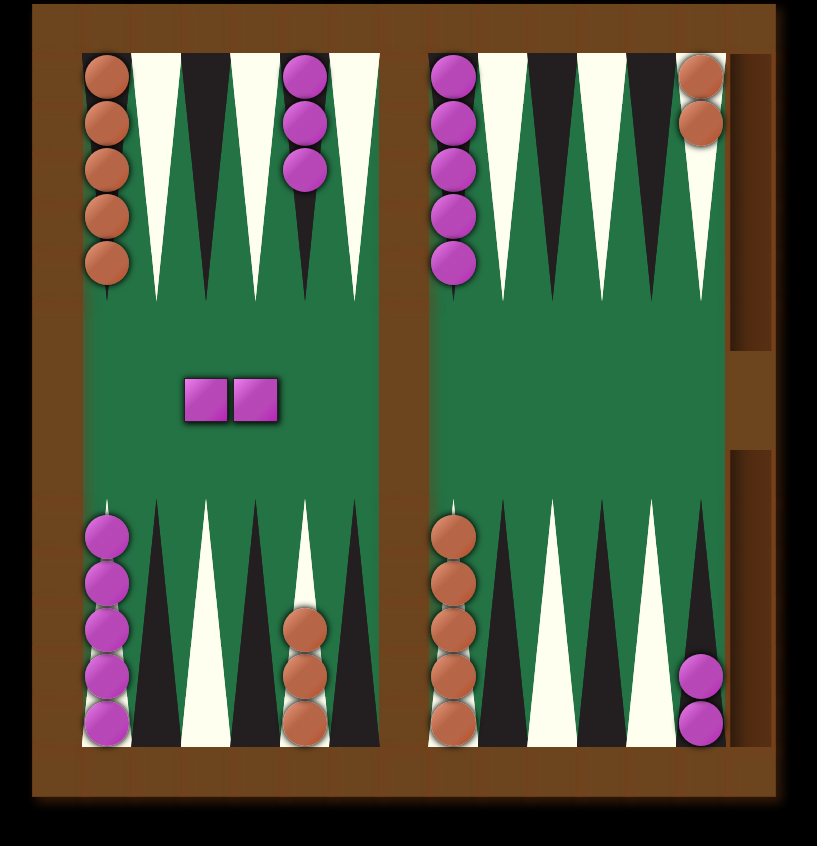
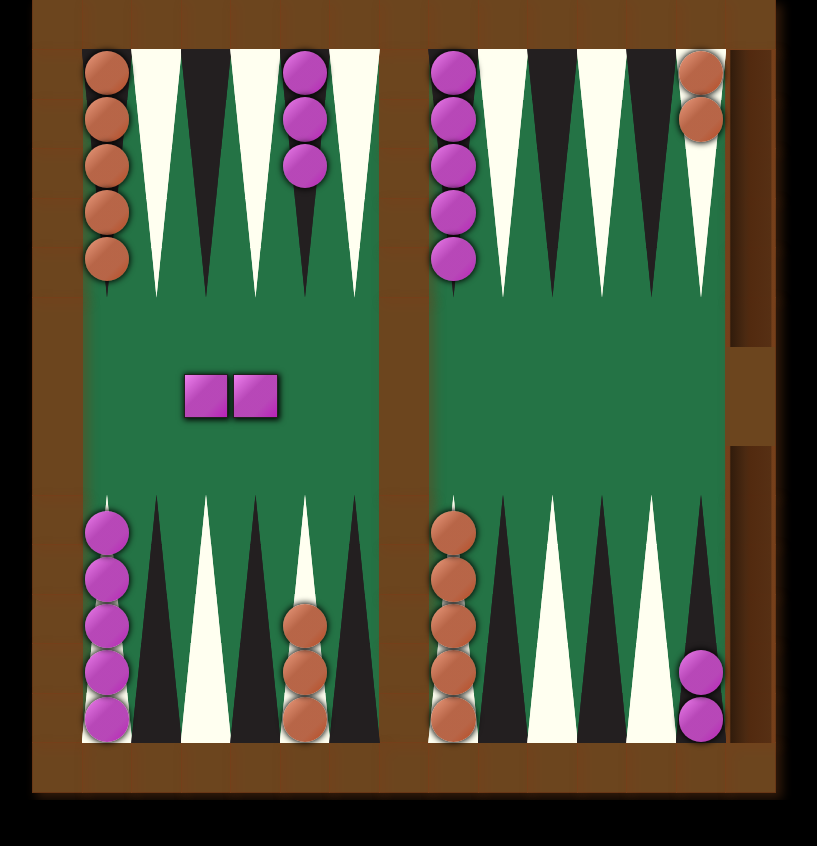
Before and after one commit to matt-gross-27/backgammon, a plain HTML site: page index.html in a window 1280 px wide. Shown: the whole page, without its empty margins (236-1053 px from the left). After the commit the page ends 800 px from the top, so only its background shows below. Drawn offline with nearby package versions, Linux system fonts and the light colour scheme; a web font is replaced by a local one.

Commit message:
update css

```diff
--- a/css/style.css
+++ b/css/style.css
@@ -23,6 +23,9 @@
 
 body {
   background-color: black;
+  display: flex;
+  flex-direction: column;
+  justify-content: space-between;
 }
 
 .square{
@@ -46,34 +49,27 @@ body {
 }
 
 #board {
-  margin: auto;
-  margin-top: max(.5vh, calc(100vh - calc(var(--unit) * (calc(12 + var(--midX)))))/2);
   background-color: var(--board);
   width: var(--boardW);
   height: var(--boardH);
   display: grid;
   grid-template-columns: repeat(15, var(--unit))  ;
   grid-template-rows: repeat(6, var(--unit)) calc(var(--unit) * var(--midX)) repeat(6, var(--unit));
+  position: absolute;
+  top: 0;
+  left: calc((100vw - var(--boardW))/2);
 }
 
 
 #points {
   position: absolute;
-  top: calc((100vh - var(--boardH))/2 + var(--unit));
-  left: calc((100vw - var(--boardW))/2);
-
+  top: var(--unit);
+  left: var(--unit);
   z-index: 99;
-
-
-  width: calc(var(--unit) * 15);
-  height: calc(var(--unit) * (calc(12 + var(--midX))));
-
   display: grid;
   grid-template-rows: repeat(2, calc(var(--unit) * 6));
   grid-template-columns: repeat(14, var(--unit));
-
   grid-row-gap: calc(var(--unit) * var(--midX) - (var(--unit) * 2));
-  padding-left: var(--unit);
 }
 
 .point {
@@ -93,6 +89,8 @@ body {
 #bounced {
   grid-row: 1 / 3;
   grid-column: 7 / 8;
+  display: flex;
+  align-items: center;
   justify-content: center;
 }
 
--- a/index.html
+++ b/index.html
@@ -36,7 +36,7 @@
       </div>
       <div id="point-7" class="point top"></div>
 
-      <div id="bounced" class="point">
+      <div id="bounced">
       </div>
 
       <div id="point-6" class="point top">
```
